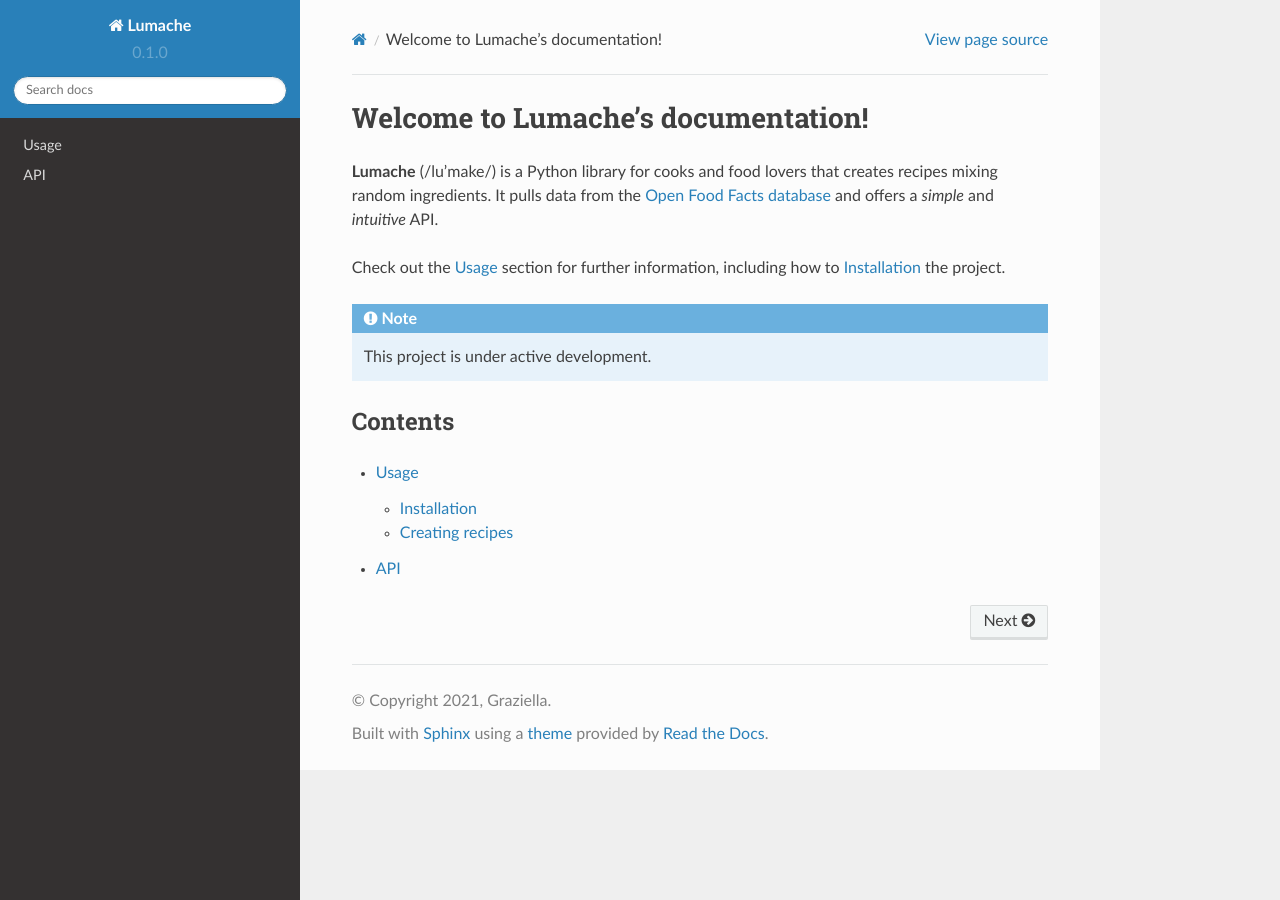
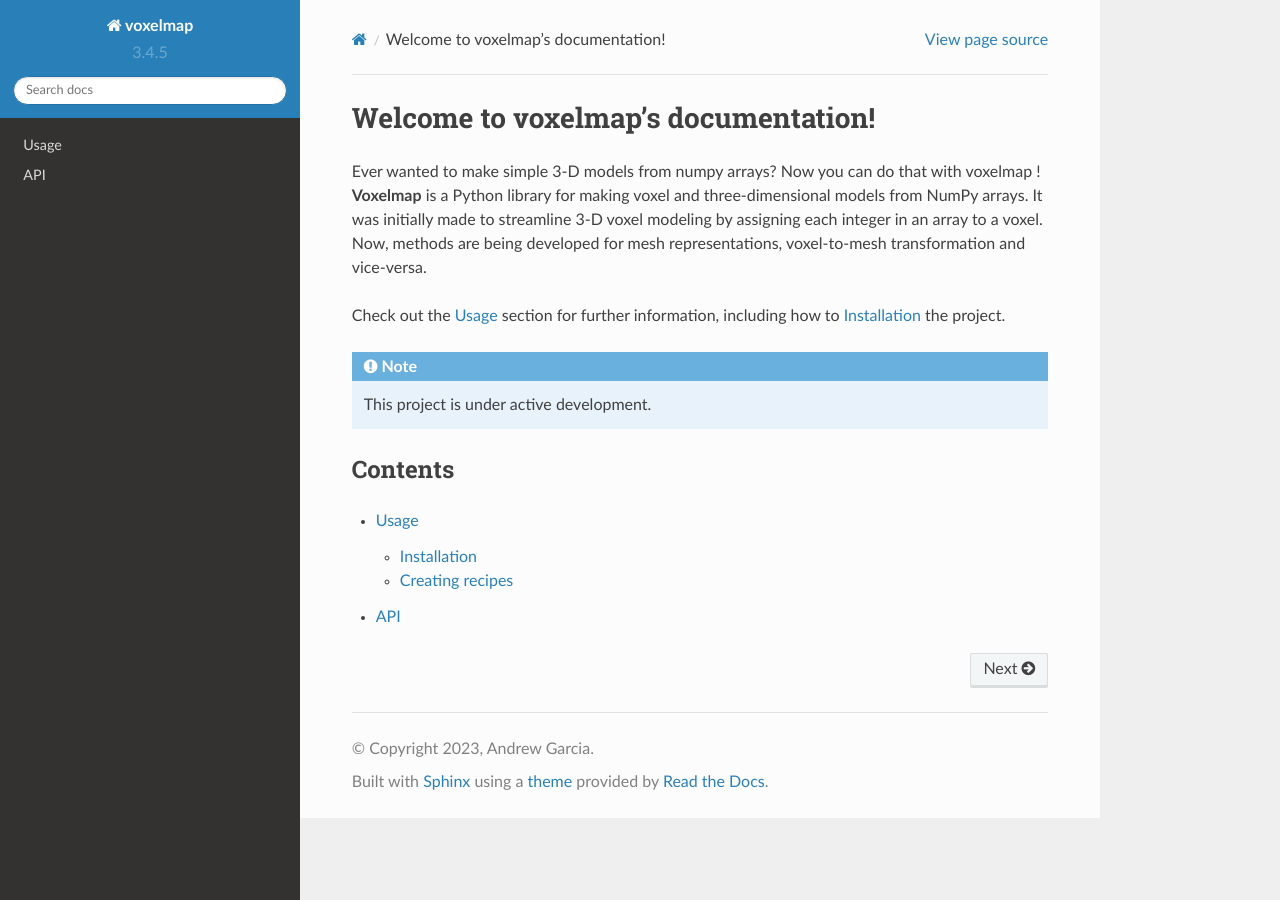
Before and after one commit to andrewrgarcia/voxelmap, a Sphinx documentation site: the page built from docs/source/index.rst, in a window 1280 px wide. Built offline with Sphinx 7.4.7 and the Read the Docs theme 2.0.0, drawn with Linux system fonts in a browser that asks for light colours.

Commit message:
update docs

```diff
--- a/docs/source/api.rst
+++ b/docs/source/api.rst
@@ -4,4 +4,4 @@
 .. autosummary::
    :toctree: generated
 
-   lumache
+   voxelmap
--- a/docs/source/conf.py
+++ b/docs/source/conf.py
@@ -2,12 +2,12 @@
 
 # -- Project information
 
-project = 'Lumache'
-copyright = '2021, Graziella'
-author = 'Graziella'
+project = 'voxelmap'
+copyright = '2023, Andrew Garcia'
+author = 'Andrew Garcia, Ph.D.'
 
-release = '0.1'
-version = '0.1.0'
+release = '3.4'
+version = '3.4.5'
 
 # -- General configuration
 
--- a/docs/source/index.rst
+++ b/docs/source/index.rst
@@ -1,13 +1,11 @@
-Welcome to Lumache's documentation!
+Welcome to voxelmap's documentation!
 ===================================
 
-**Lumache** (/lu'make/) is a Python library for cooks and food lovers
-that creates recipes mixing random ingredients.
-It pulls data from the `Open Food Facts database <https://world.openfoodfacts.org/>`_
-and offers a *simple* and *intuitive* API.
+Ever wanted to make simple 3-D models from numpy arrays? Now you can do that with voxelmap ! **Voxelmap** is a Python library for
+making voxel and three-dimensional models from NumPy arrays. It was initially made to streamline 3-D voxel modeling by assigning each
+integer in an array to a voxel. Now, methods are being developed for mesh representations, voxel-to-mesh transformation and vice-versa.
 
-Check out the :doc:`usage` section for further information, including
-how to :ref:`installation` the project.
+Check out the :doc:`usage` section for further information, including how to :ref:`installation` the project.
 
 .. note::
 
--- a/pyproject.toml
+++ b/pyproject.toml
@@ -17,6 +17,7 @@
 scikit-image = "^0.19.3"
 pyvista = "^0.38.2"
 colorcet = "^3.0.1"
+sphinx = "^6.1.3"
 
 
 [build-system]
```
Also changed, not shown: docs/source/usage.rst (+5 -2 lines), 1 other file.
